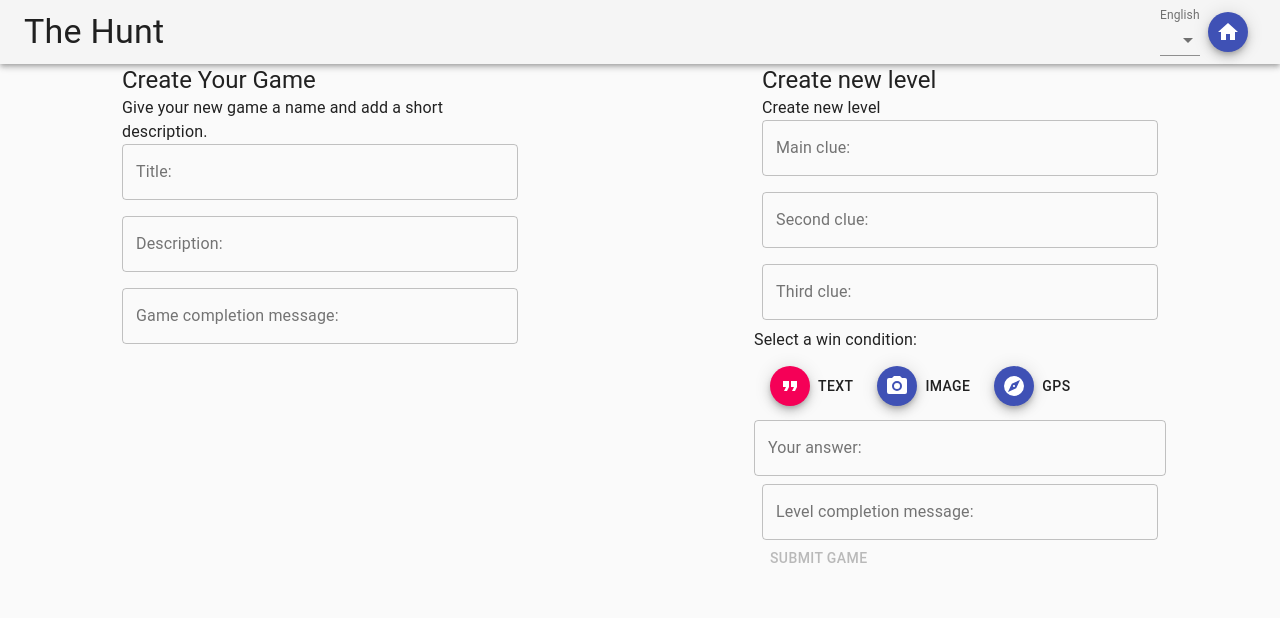
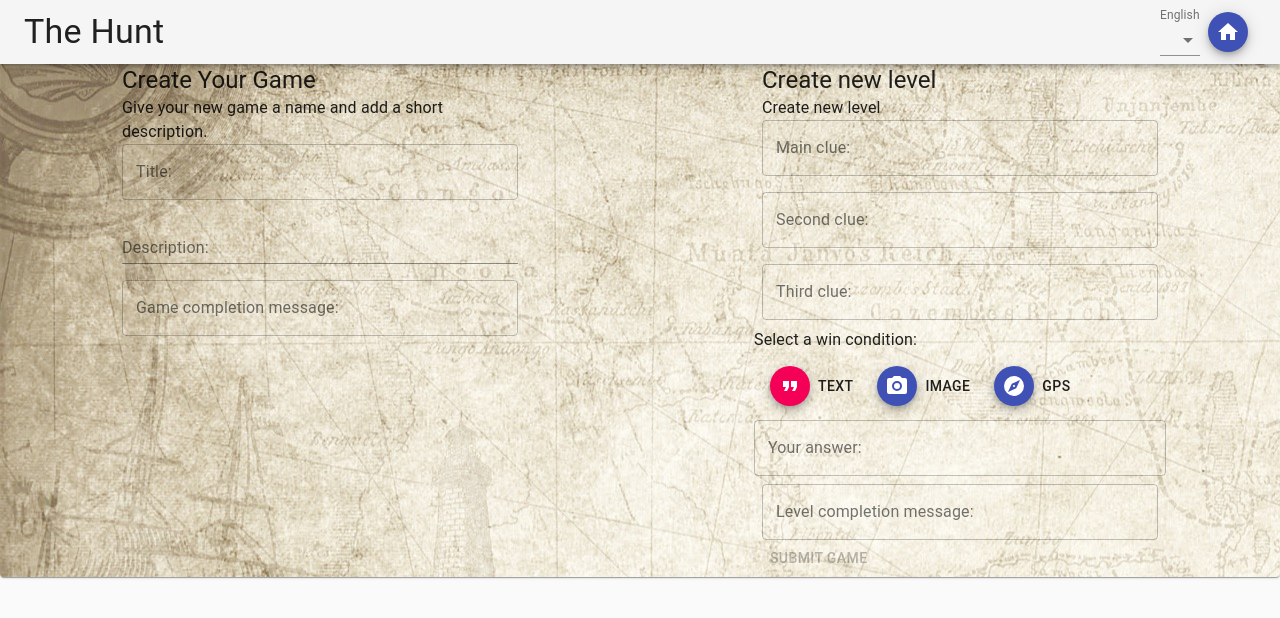
Before and after one commit to TonyDMorris/Front-End-Project, a React (Create React App) app: page /create in a window 1280 px wide. Shown: the top 618 px of the page. Built offline with nearby package versions, Linux system fonts and the light colour scheme; no server answers; what react-cloud-vision-api would draw is missing.

Commit message:
adding background image

```diff
--- a/src/App.js
+++ b/src/App.js
@@ -1,10 +1,21 @@
 import React from "react";
+import "./style.css";
 import { Router, Location } from "@reach/router";
 import Header from "./components/Header";
 import Home from "./components/Home";
 import Create from "./components/Create";
 import Play from "./components/Play";
 import Axios from "axios";
+import Paper from "@material-ui/core/Paper";
+import PirateFont from "./PirateFont.ttf";
+import test3 from "./test3.jpg";
+import { createMuiTheme, responsiveFontSizes } from "@material-ui/core/styles";
+
+const styles = {
+  paperContainer: {
+    backgroundImage: `url(${test3})`
+  }
+};
 
 class App extends React.Component {
   state = {};
@@ -20,12 +31,16 @@ class App extends React.Component {
   render() {
     return (
       <div className="App">
-        <Location>{({ location }) => <Header location={location} />}</Location>
-        <Router>
-          <Home path="/" games={this.state.games} />
-          <Create path="/create" />
-          <Play path="/play/:gameid" />
-        </Router>
+        <Paper style={styles.paperContainer}>
+          <Location>
+            {({ location }) => <Header location={location} />}
+          </Location>
+          <Router>
+            <Home path="/" games={this.state.games} />
+            <Create path="/create" />
+            <Play path="/play/:gameid" />
+          </Router>
+        </Paper>
       </div>
     );
   }
--- a/src/components/Create.jsx
+++ b/src/components/Create.jsx
@@ -33,9 +33,7 @@ class Create extends Component {
             {t("Create Your Game")}
           </Typography>
 
-
           <Typography>{t("Create game header")}</Typography>
-
 
           <Grid container spacing={2}>
             <Grid item xs={12}>
@@ -43,7 +41,19 @@ class Create extends Component {
                 variant="outlined"
                 fullWidth
                 label={t("Title")}
-                onChange={e => this.handleChange("title", e.target.value)}
+                onChange={(e) => this.handleChange("title", e.target.value)}
+              />
+            </Grid>
+
+            <Grid item xs={12}>
+              <TextField
+                // variant="outlined"
+                fullWidth
+                multiline
+                label={t("Description")}
+                onChange={(e) =>
+                  this.handleChange("description", e.target.value)
+                }
               />
             </Grid>
 
@@ -51,27 +61,11 @@ class Create extends Component {
               <TextField
                 variant="outlined"
                 fullWidth
-
                 multiline
-
-
-                label={t("Description")}
-                onChange={e => this.handleChange("description", e.target.value)}
-
-              />
-            </Grid>
-
-            <Grid item xs={12}>
-              <TextField
-                variant="outlined"
-                fullWidth
-
-                multiline
-
-
                 label={t("Game completion message")}
-                onChange={e => this.handleChange("completion", e.target.value)}
-
+                onChange={(e) =>
+                  this.handleChange("completion", e.target.value)
+                }
               />
             </Grid>
           </Grid>
@@ -79,7 +73,6 @@ class Create extends Component {
 
         <Container component="main" maxWidth="xs">
           <CssBaseline />
-
 
           <Grid container>
             <CreateLevel handleLevel={this.handleLevel} />
@@ -91,10 +84,9 @@ class Create extends Component {
                 }
                 onClick={this.handleSubmit}
               >
-               {t("Submit Game")}
+                {t("Submit Game")}
               </Button>
             }
-
           </Grid>
         </Container>
       </Grid>
@@ -103,7 +95,7 @@ class Create extends Component {
   handleChange = (str, value) => {
     this.setState({ [str]: value });
   };
-  handleLevel = level => {
+  handleLevel = (level) => {
     const { levels } = this.state;
     this.setState({ levels: [...levels, level] });
   };
--- a/src/index.js
+++ b/src/index.js
@@ -3,6 +3,7 @@ import ReactDOM from "react-dom";
 import "./i18next";
 import App from "./App";
 import * as serviceWorker from "./serviceWorker";
+import "./style.css";
 
 ReactDOM.render(<App />, document.getElementById("root"));
 
--- /dev/null
+++ b/src/style.css
@@ -0,0 +1,3 @@
+h1 h2 body p {
+  font-family: url("./PirateFont.ttf");
+}
```
Also changed, not shown: src/PirateFont.ttf (added), src/test3.jpg (added).
